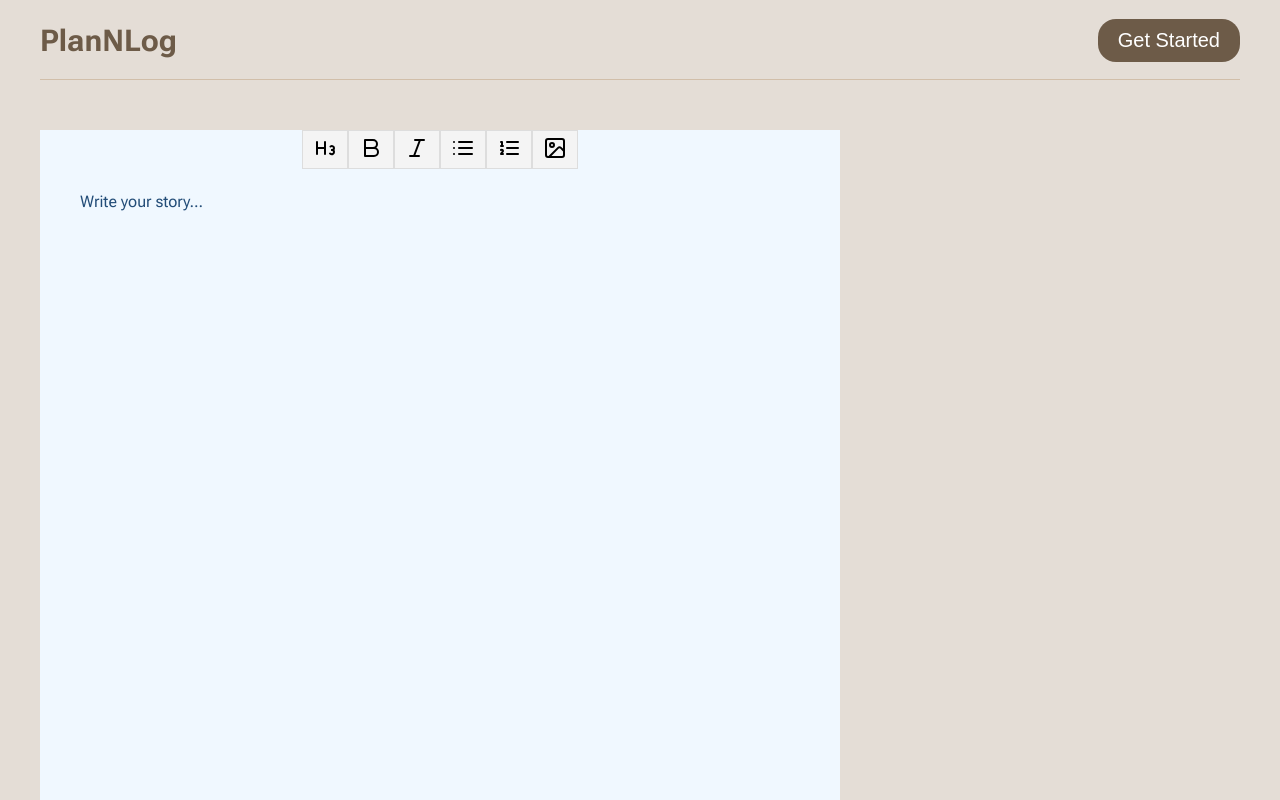
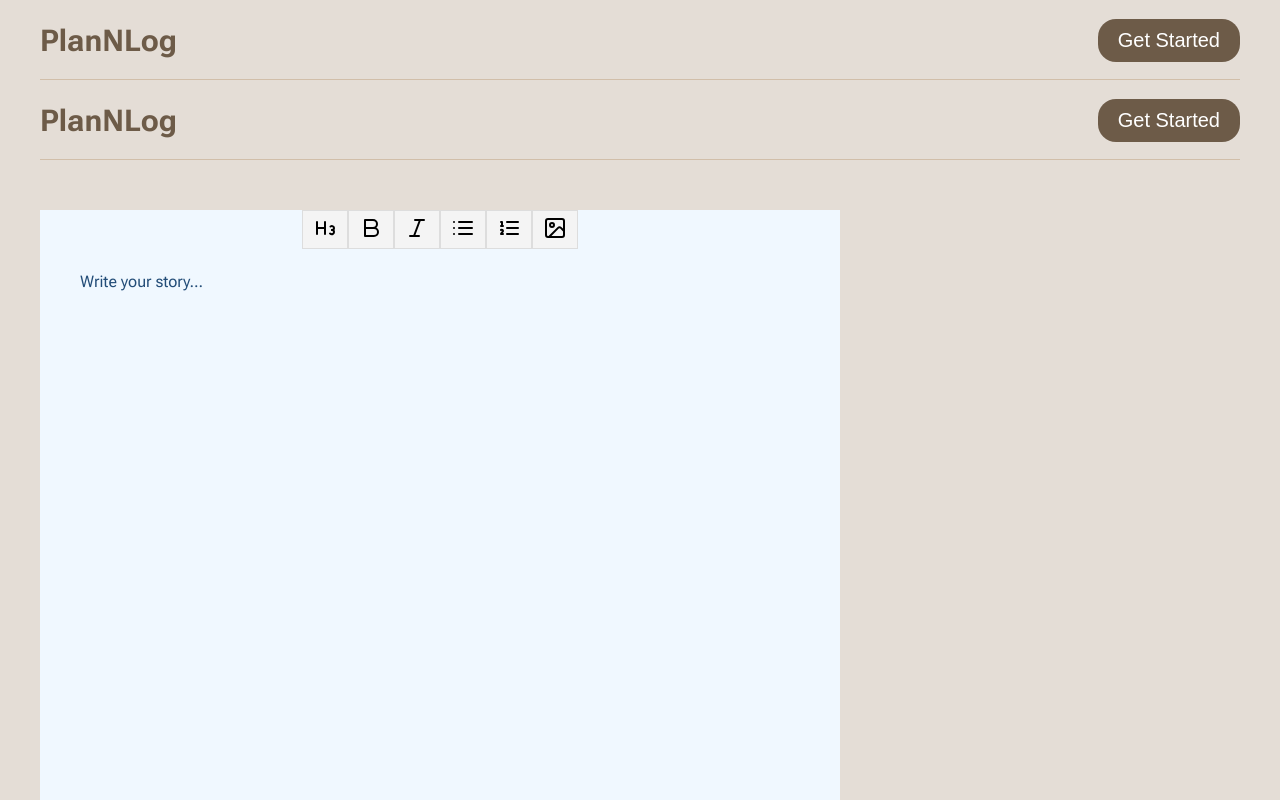
Before and after one commit to nihclil/Plan-n-Log, a Next.js app: page /trips/1/write in a window 1280 px wide. Shown: the top 800 px of the page. Built offline with nearby package versions, Linux system fonts and the light colour scheme; no server answers; the database is empty.

Commit message:
Move Navbar component to Layout

```diff
--- a/app/layout.tsx
+++ b/app/layout.tsx
@@ -4,6 +4,7 @@ import "./globals.css";
 import StyledJsxRegistry from "./registry";
 import StyledComponentsRegistry from "../lib/registry";
 import { AuthContextProvider } from "../hooks/authContext.js";
+import Navbar from "components/Navbar";
 
 const roboto = Roboto_Flex({
   subsets: ["latin"],
@@ -24,7 +25,10 @@ export default function RootLayout({
     <html className={roboto.className}>
       <body>
         <StyledComponentsRegistry>
-          <AuthContextProvider>{children}</AuthContextProvider>
+          <AuthContextProvider>
+            <Navbar />
+            {children}
+          </AuthContextProvider>
         </StyledComponentsRegistry>
       </body>
     </html>
--- a/components/Navbar.tsx
+++ b/components/Navbar.tsx
@@ -1,7 +1,7 @@
 "use client";
 
 import styled from "styled-components";
-import { useEffect, useState } from "react";
+import { useState } from "react";
 import Link from "next/link";
 import { SignUpForm, SignInForm } from "./AuthForm";
 import { UserAuth } from "../hooks/authContext";
@@ -11,7 +11,6 @@ import Image from "next/image";
 export default function Navbar() {
   const [modal, setModal] = useState(false);
   const [isSignUp, setIsSignUp] = useState(true);
-  const router = useRouter();
   const { user, googleSignIn, googleSignOut } = UserAuth();
 
   const handleSignIn = async () => {
@@ -83,13 +82,6 @@ export default function Navbar() {
               </Li>
             </Ul>
           </NavBar>
-          {/* <div>
-            <ul>
-              <li>
-                <div>trips</div>
-              </li>
-            </ul>
-          </div> */}
         </NavbarContainer>
       )}
 
--- a/components/TripInfo.jsx
+++ b/components/TripInfo.jsx
@@ -88,8 +88,6 @@ export default function Home() {
   }
 
   return (
-    <>
-      <Navbar />
     <Main>
       <TripsButtonContainer>
         <TripButton
@@ -165,7 +163,6 @@ export default function Home() {
         />
       )}
     </Main>
-    </>
   );
 }
 
--- a/tsconfig.json
+++ b/tsconfig.json
@@ -28,7 +28,8 @@
     "**/*.ts",
     "**/*.tsx",
     ".next/types/**/*.ts",
-    "components/AuthForm.jsx"
+    "components/AuthForm.jsx",
+    "app/layout.tsx"
   ],
   "exclude": ["node_modules"]
 }
```
Lines whose indentation alone changed are shown as unchanged.
